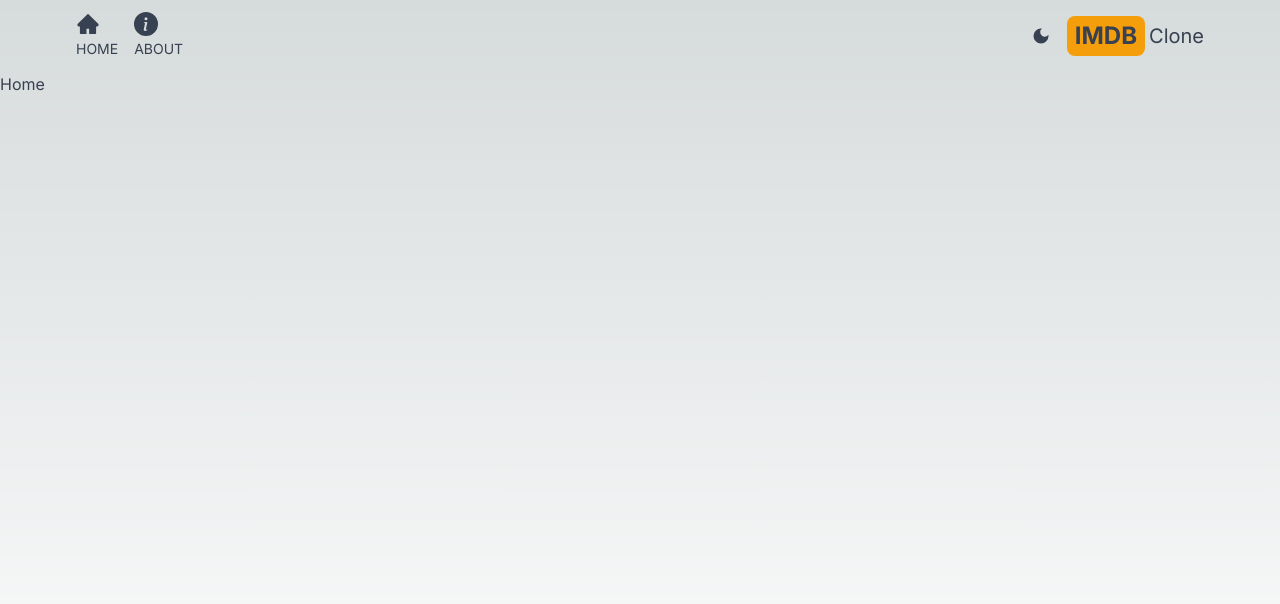
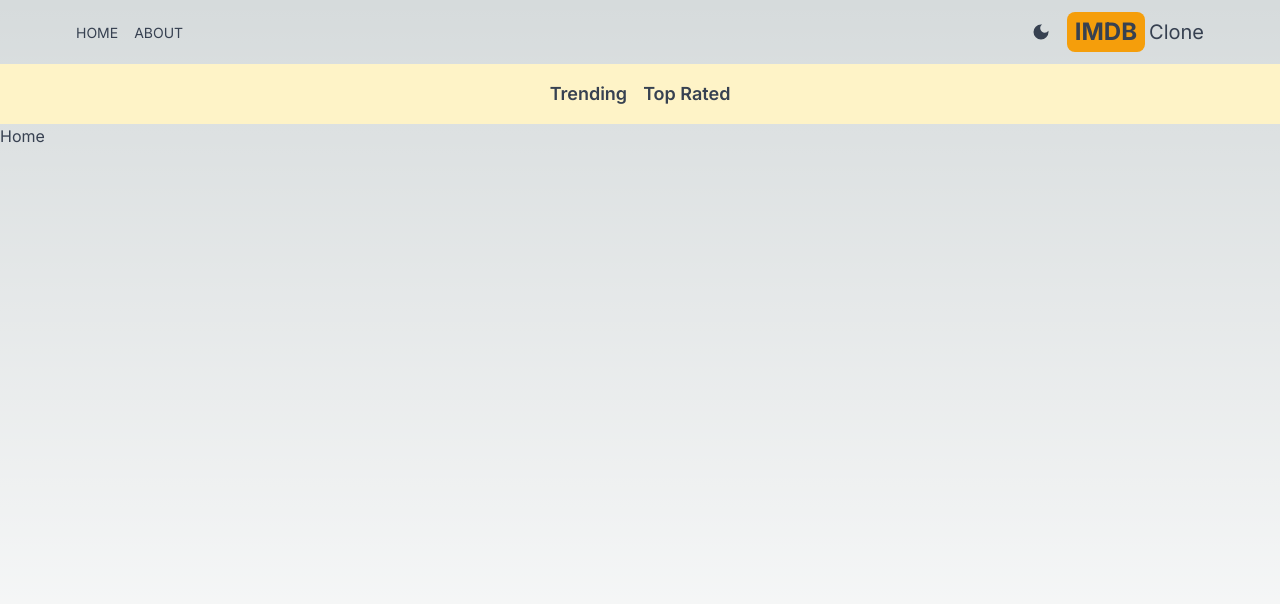
Before and after one commit to hrishikesh2604/imdb, a Next.js app: page / in a window 1280 px wide. Shown: the top 604 px of the page. Built offline with nearby package versions, Linux system fonts and the light colour scheme.

Commit message:
created navbar

```diff
--- a/src/app/layout.js
+++ b/src/app/layout.js
@@ -3,6 +3,7 @@
 import Header from '@/components/Header'
 const inter = Inter({ subsets: ["latin"] });
 import Providers from '@/app/providers'
+import Navbar from "@/components/Navbar";
 export const metadata = {
   title: "IMDB-Clone",
   description: "Movie database app (IMDB Clone)",
@@ -15,6 +16,7 @@
       <body className={inter.className}>
         <Providers>
         <Header/>
+        <Navbar/>
         {children}
         </Providers>
         </body>
--- a/src/components/MenuItem.jsx
+++ b/src/components/MenuItem.jsx
@@ -3,7 +3,7 @@
 export default function MenuItem({title,address,Icon}) {
   return (
     <Link href={address} className="hover:text-amber-500">
-        <Icon className="text-2xl"/>
+        <Icon className="text-2xl sm:hidden "/>
         <p className='uppercase hidden sm:inline text-sm'>{title}</p>
     </Link>
   )
--- /dev/null
+++ b/src/components/Navbar.jsx
@@ -0,0 +1,10 @@
+import React from 'react'
+import NavbarItem from './NavbarItem'
+export default function Navbar() {
+  return (
+    <div className='flex dark:bg-gray-600 bg-amber-100 p-4 lg:text-lg justify-center gap-4'>
+      <NavbarItem title='Trending' param='fetchTrending'/>
+      <NavbarItem title='Top Rated' param='fetchTopRated'/>
+    </div>
+  )
+}
--- /dev/null
+++ b/src/components/NavbarItem.jsx
@@ -0,0 +1,16 @@
+"use client"
+import React from 'react'
+import Link from 'next/link'
+import {useSearchParams} from 'next/navigation'
+export default function NavbarItem({title,param}) {
+  const searchParams=useSearchParams();
+  const genre=searchParams.get('genre');
+
+
+    return (
+    <div>
+      <Link className={` hover:text-amber-600 font-semibold ${genre===param?'underline underline-offset-8 decoration-4 decoration-amber-500 rounded-lg':''}`} href={`/?genre=${param}`}>{title}</Link>
+
+    </div>
+  )
+}
```
